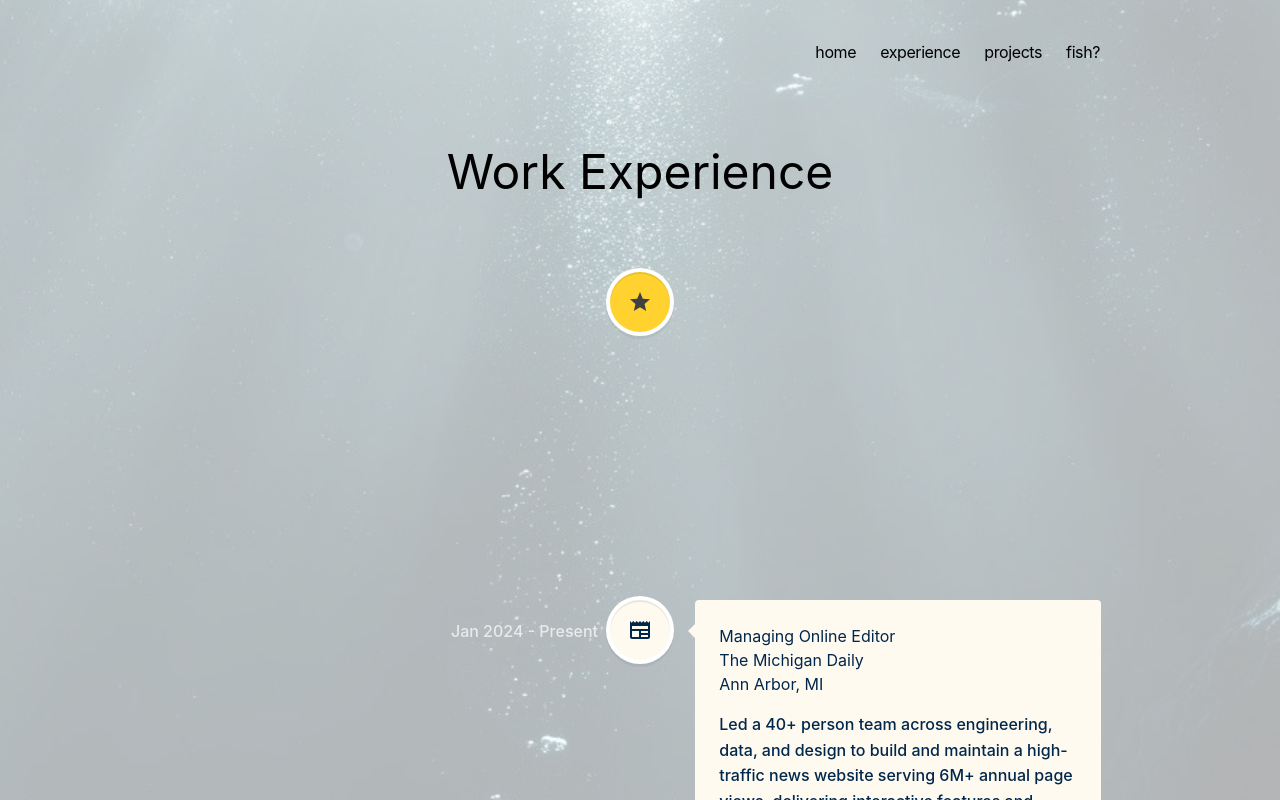
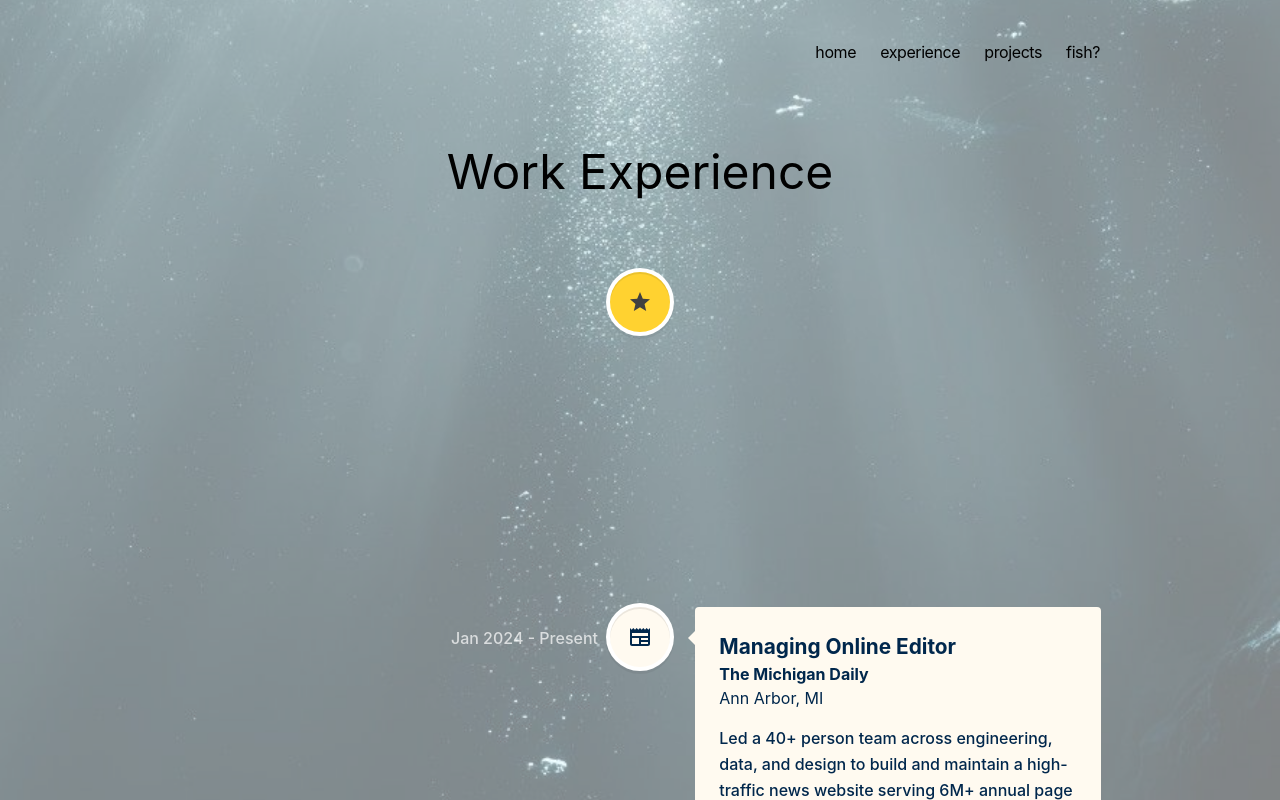
Before and after one commit to emlyychen/emily-chen-portfolio, a Next.js app: page /experience in a window 1280 px wide. Shown: the top 800 px of the page. Built offline with nearby package versions, Linux system fonts and the light colour scheme.

Commit message:
add formatting to timeline

```diff
--- a/app/components/fishlink.tsx
+++ b/app/components/fishlink.tsx
@@ -45,7 +45,7 @@ const FishLink = ({
       target="_blank"
       rel="noopener noreferrer"
       style={{
-        position: "absolute", // <-- was "fixed"
+        position: "absolute",
         top: yPos,
         left: 0,
         zIndex: 9999,
--- a/app/components/timeline.tsx
+++ b/app/components/timeline.tsx
@@ -9,15 +9,15 @@ import "../css/timeline.css";
 import StarIcon from "@mui/icons-material/Star";
 import BiotechIcon from "@mui/icons-material/Biotech";
 import LightbulbIcon from "@mui/icons-material/Lightbulb";
-import CodeIcon from '@mui/icons-material/Code';
-import NewspaperIcon from '@mui/icons-material/Newspaper';
+import CodeIcon from "@mui/icons-material/Code";
+import NewspaperIcon from "@mui/icons-material/Newspaper";
 
 const iconMap = {
   StarIcon: <StarIcon />,
   BiotechIcon: <BiotechIcon />,
   LightbulbIcon: <LightbulbIcon />,
   NewspaperIcon: <NewspaperIcon />,
-  CodeIcon: <CodeIcon />
+  CodeIcon: <CodeIcon />,
 };
 
 export function Timeline({ data }) {
@@ -33,8 +33,24 @@ export function Timeline({ data }) {
           iconStyle={{ background: d.icon_bg, color: d.icon_color }}
           icon={iconMap[d.icon]}
         >
-          <h3 className="vertical-timeline-element-title">{d.role}</h3>
-          <h4 className="vertical-timeline-element-subtitle">{d.company}</h4>
+          <h3
+            className="vertical-timeline-element-title"
+            style={{
+              fontSize: "1.3rem",
+              fontWeight: "bold",
+            }}
+          >
+            {d.role}
+          </h3>
+          <h4
+            className="vertical-timeline-element-subtitle"
+            style={{
+              fontSize: "1rem",
+              fontWeight: "bold",
+            }}
+          >
+            {d.company}
+          </h4>
           <h4 className="vertical-timeline-element-subtitle">{d.location}</h4>
           <p>{d.desc}</p>
         </VerticalTimelineElement>
--- a/app/css/global.css
+++ b/app/css/global.css
@@ -13,7 +13,7 @@ body::before {
   background-image: url("../../public/ocean-bg.png");
   background-size: cover;
   background-position: center;
-  opacity: 0.3; /* adjust this */
+  opacity: 0.5; /* adjust this */
   z-index: -1;
 }
 
```
